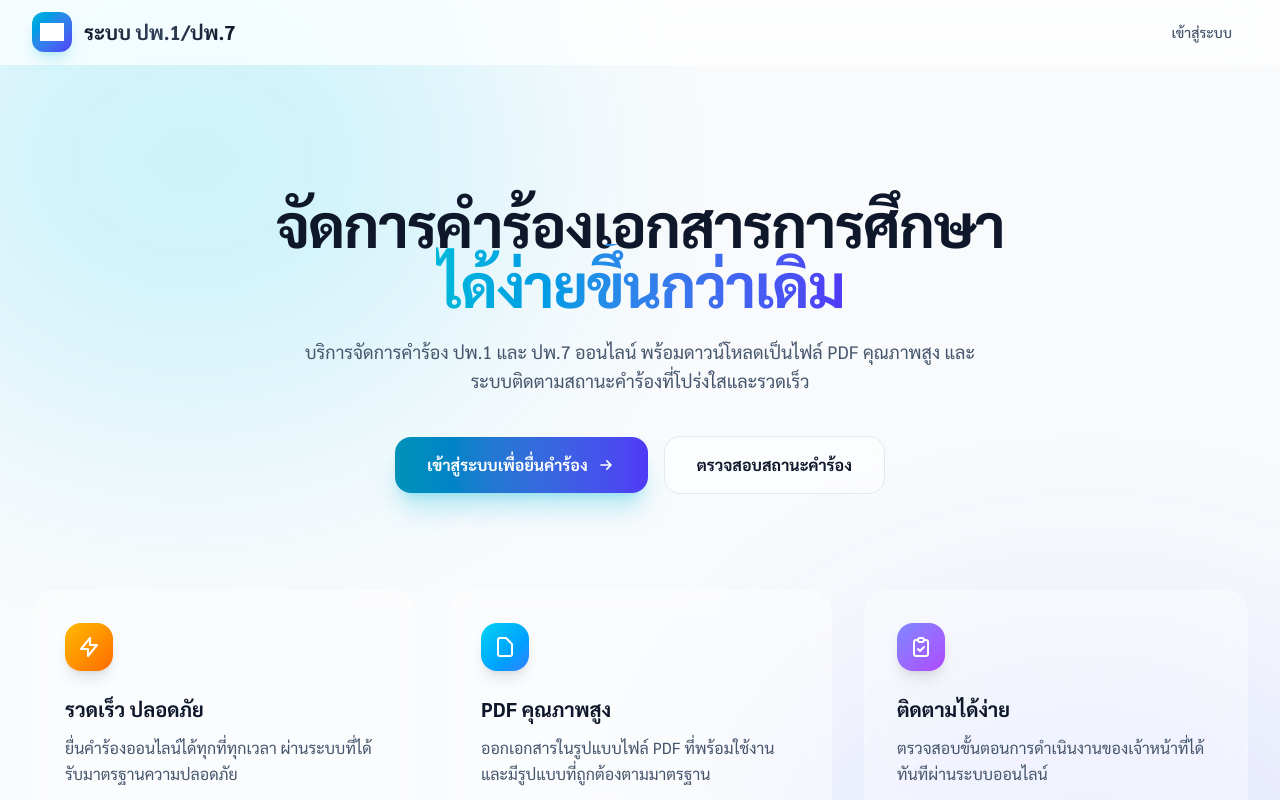
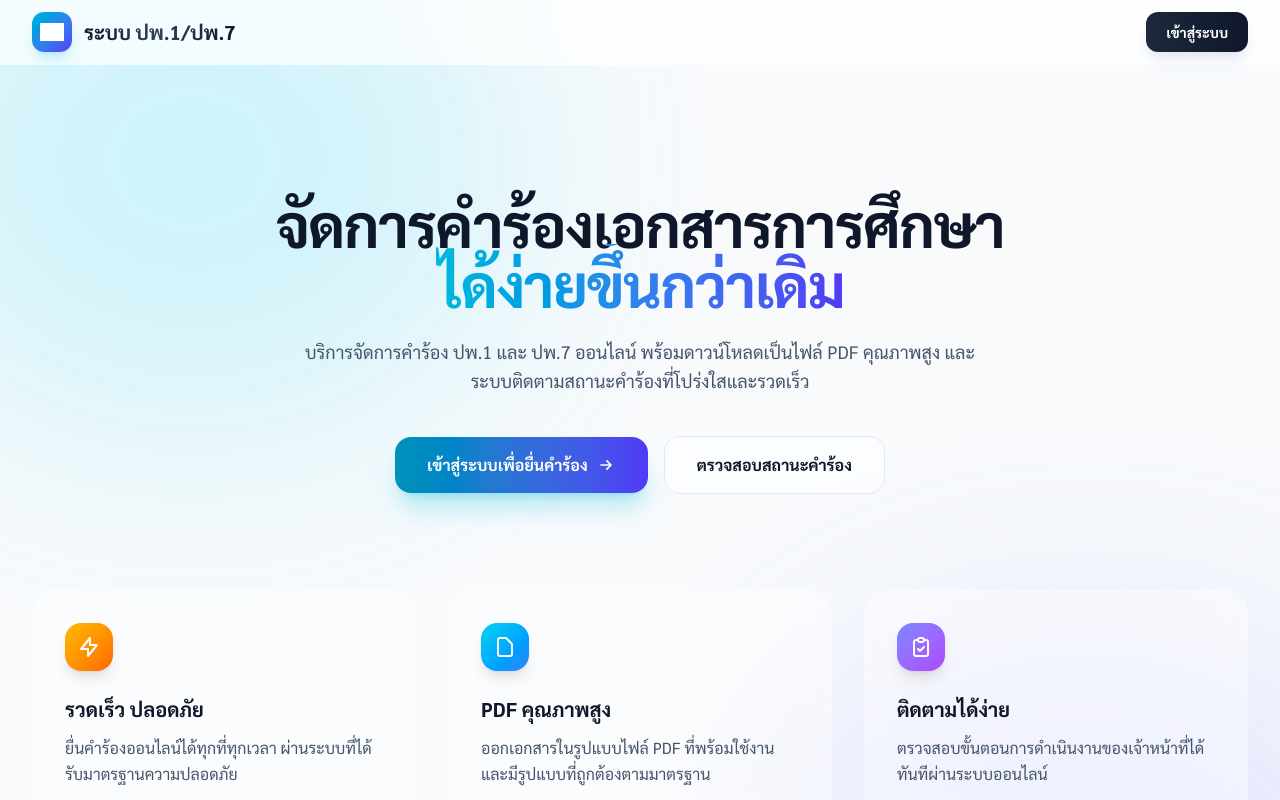
Before and after one commit to attane007/records-and-assessment, a Next.js app in the folder frontend/: page / in a window 1280 px wide. Shown: the top 800 px of the page. Built offline with nearby package versions, Linux system fonts and the light colour scheme; grey boxes are pictures that could not be loaded.

Commit message:
feat: add initial frontend main page

```diff
--- a/frontend/app/page.tsx
+++ b/frontend/app/page.tsx
@@ -25,7 +25,7 @@ export default function LandingPage() {
             <div className="flex gap-4">
               <Link
                 href="/admin"
-                className="px-4 py-2 text-sm font-medium text-slate-600 dark:text-slate-300 hover:text-slate-900 dark:hover:text-white transition-colors"
+                className="px-5 py-2.5 text-sm font-semibold text-white bg-gradient-to-r from-slate-800 to-slate-900 dark:from-slate-100 dark:to-white dark:text-slate-900 rounded-xl shadow-lg shadow-slate-200 dark:shadow-none hover:shadow-xl hover:-translate-y-0.5 transition-all duration-200 active:scale-95"
               >
                 เข้าสู่ระบบ
               </Link>
```
